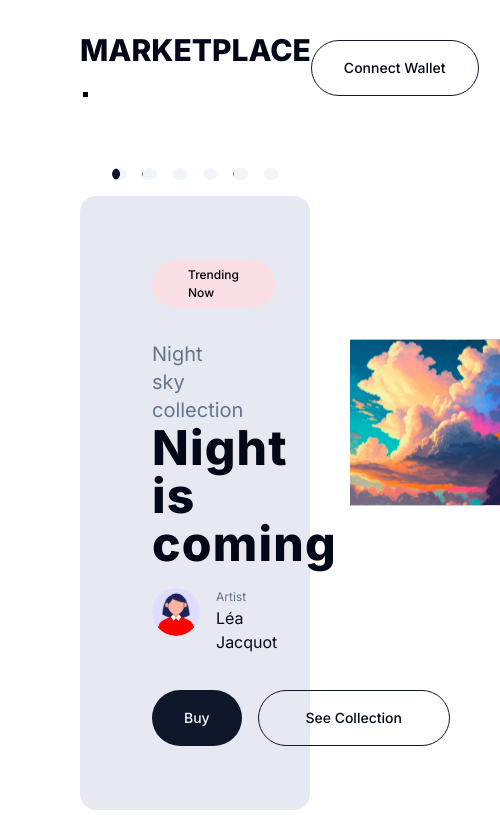
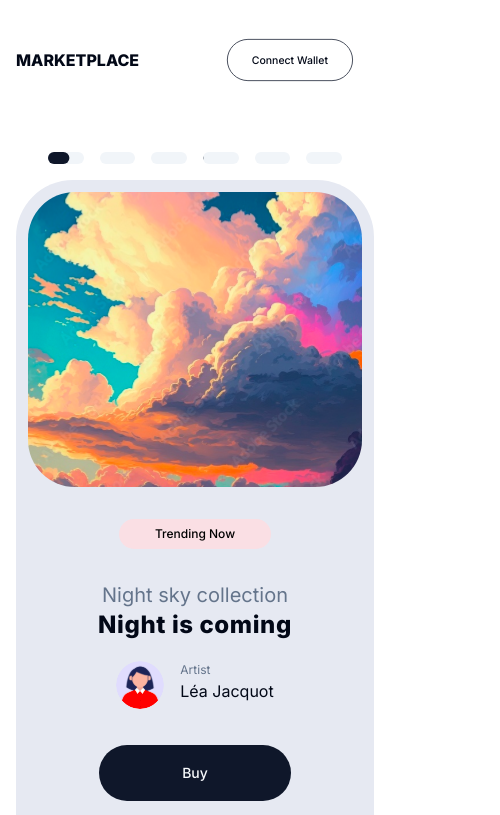
Before and after one commit to Abdul-Asa/risidio-task, a Next.js app: page / in a window 390 px wide. Shown: the top 815 px of the page, 500 px wide, since content can reach past the window. Built offline with nearby package versions, Linux system fonts and the light colour scheme.

Commit message:
responsiveness?

```diff
--- a/app/collections/[slug]/page.tsx
+++ b/app/collections/[slug]/page.tsx
@@ -8,7 +8,7 @@
 
   return (
     <main className="flex flex-col min-h-screen">
-      <div className="flex flex-col gap-8 flex-grow px-20 py-8">
+      <div className="flex flex-col gap-8 flex-grow lg:px-20 px-4 py-8">
         <Header />
         {foundItem ? <NFTPage {...foundItem} /> : <h1>Not in collection</h1>}
       </div>
--- a/app/connect/page.tsx
+++ b/app/connect/page.tsx
@@ -13,18 +13,18 @@
   const setUser = useSetAtom(userState);
 
   return (
-    <main className="flex flex-col gap-8 h-screen px-20 py-8 bg-[#E6E9F2]">
+    <main className="flex flex-col lg:gap-8 h-screen lg:px-20 px-4 py-8 bg-[#E6E9F2]">
       <Header />
       <section className="flex flex-col h-full justify-center items-center">
-        <h1 className="text-2xl font-extrabold">
+        <h1 className="lg:text-2xl text-lg font-extrabold">
           Choose the wallet to connect
         </h1>
-        <div className="flex gap-6 p-16 justify-evenly w-full">
+        <div className="flex lg:flex-row flex-col gap-6 p-4 lg:p-16 items-center justify-evenly w-full">
           {walletList.map((wallet) => (
             <Button
               key={wallet.name}
               variant={"ghost"}
-              className=" size-40 bg-white rounded-xl flex justify-center items-center hover:border-2"
+              className=" lg:size-40 size-20 bg-white rounded-xl flex justify-center items-center hover:border-2"
               onClick={() => {
                 setUser({
                   id: "STV6Q...4Z7WD",
@@ -37,7 +37,7 @@
                 router.push("/");
               }}
             >
-              <p>{wallet.name}</p>
+              <p className="text-xs lg:text-base">{wallet.name}</p>
             </Button>
           ))}
         </div>
--- a/app/page.tsx
+++ b/app/page.tsx
@@ -9,7 +9,7 @@
 
   return (
     <main className="flex flex-col min-h-screen">
-      <div className="flex flex-col gap-8 flex-grow px-20 py-8">
+      <div className="flex flex-col gap-8 flex-grow lg:px-20 px-4 py-8">
         <Header />
         {trendingCollection ? (
           <TrendingCarousel {...trendingCollection} />
--- a/components/collections.tsx
+++ b/components/collections.tsx
@@ -55,7 +55,7 @@
         <div className="absolute inset-0 bg-black/60 hidden group-hover:block" />
       </div>
       <div className="flex items-center justify-between mt-10">
-        <p className="text-[24px] font-bold">{title}</p>
+        <p className="text-[24px] font-bold line-clamp-1">{title}</p>
         <Badge className="text-black bg-[#E1EDD9]">{numberOfNFTs} NFT</Badge>
       </div>
       <div className="text-[14px] font-normal my-4 line-clamp-3">
--- a/components/footer.tsx
+++ b/components/footer.tsx
@@ -2,7 +2,7 @@
 
 const Footer = () => {
   return (
-    <footer className="flex items-center justify-between bg-[#E6E9F2] p-10">
+    <footer className="flex flex-col lg:flex-row gap-6 items-center justify-between bg-[#E6E9F2] p-10">
       {/* <h1 className="text-2xl font-extrabold uppercase">
         Marketplace
         <span className="inline-block ml-[3px] w-[5px] h-[5px] bg-black" />
--- a/components/header.tsx
+++ b/components/header.tsx
@@ -12,9 +12,9 @@
   return (
     <nav className="flex items-center justify-between ">
       <Link href={"/"}>
-        <h1 className="text-3xl font-extrabold uppercase">
+        <h1 className="lg:text-3xl font-extrabold uppercase">
           Marketplace
-          <span className="inline-block ml-[3px] w-[5px] h-[5px] bg-black" />
+          <span className="lg:inline-block ml-[3px] size-[5px] hidden bg-black" />
         </h1>
       </Link>
       {appState.isLoggedIn ? (
@@ -22,7 +22,7 @@
           Account
         </Button>
       ) : (
-        <Link href={"connect"}>
+        <Link href={"/connect"} className="scale-75 sm:scale-100">
           <Button variant={"outline"}>Connect Wallet</Button>
         </Link>
       )}
--- a/components/nft-collections.tsx
+++ b/components/nft-collections.tsx
@@ -18,16 +18,20 @@
   nftList,
 }: collectionItemType) => {
   return (
-    <section className="flex flex-col py-8 gap-4">
-      <div className="p-10 ">
-        <div className="flex justify-between gap-20">
-          <div className="w-full flex flex-col justify-between p-8">
+    <section className="flex flex-col py-2 lg:py-8 gap-4">
+      <div className="lg:p-10 ">
+        <div className="flex flex-col-reverse lg:flex-row justify-between gap-3 lg:gap-20">
+          <div className="w-full flex flex-col items-center lg:items-start justify-between lg:p-8">
             <div className="mb-6">
               <Badge className="text-black bg-[#FADFE4]">Trending Now</Badge>
             </div>
             <p className="text-muted-foreground text-xl">Collection</p>
-            <h1 className="text-5xl font-extrabold tracking-wide">{title}</h1>
-            <div className="py-3 leading-7">{description}</div>
+            <h1 className="lg:text-5xl text-3xl font-extrabold tracking-wide">
+              {title}
+            </h1>
+            <div className="py-3 text-center lg:text-start leading-7">
+              {description}
+            </div>
             <div className="flex gap-4 py-5">
               <Avatar className="size-12">
                 <AvatarImage src={avatar} alt="avatar" />
@@ -44,7 +48,7 @@
             alt={title}
             height={411}
             width={437}
-            className="size-[400px] rounded-[47px]"
+            className="lg:size-[400px] rounded-[47px]"
           />
         </div>
       </div>
--- a/components/sidebar.tsx
+++ b/components/sidebar.tsx
@@ -20,7 +20,7 @@
     <div
       className={cn(
         trigger ? "translate-x-0" : "translate-x-full",
-        "h-[700px] w-[400px] top-2 right-0 fixed z-20 pr-10",
+        "h-[95vh] sm:w-[400px] w-full pl-10 top-2 right-0 fixed z-20 lg:pr-10",
         "transition-transform duration-500"
       )}
     >
--- a/components/trending-carousel.tsx
+++ b/components/trending-carousel.tsx
@@ -75,14 +75,14 @@
           />
         ))}
       </div>
-      <div className="bg-[#E6E9F2] rounded-2xl px-10 py-8">
-        <div className="flex justify-between gap-20">
-          <div className="w-full flex flex-col justify-between p-8">
+      <div className="bg-[#E6E9F2] rounded-[57px] lg:px-10 lg:py-8 p-3">
+        <div className="flex lg:flex-row flex-col-reverse items-center justify-between gap-8 lg:gap-20">
+          <div className="w-full flex flex-col justify-between items-center lg:items-start lg:p-8">
             <div className="mb-8">
               <Badge className="text-black bg-[#FADFE4]">Trending Now</Badge>
             </div>
             <p className="text-muted-foreground  text-xl">{title} collection</p>
-            <h1 className="text-5xl font-extrabold tracking-wide">
+            <h1 className="lg:text-5xl text-2xl font-extrabold tracking-wide">
               {currentItem.title}
             </h1>
             <div className="flex gap-4 py-5">
@@ -95,7 +95,7 @@
                 <p>{artist}</p>
               </div>
             </div>
-            <div className="flex gap-4 pt-4">
+            <div className="flex flex-col lg:flex-row gap-4 pt-4">
               <Button className="w-48" onClick={() => handleBuy(currentItem)}>
                 Buy
               </Button>
@@ -111,7 +111,7 @@
             alt={currentItem.title}
             height={411}
             width={437}
-            className="size-[400px] rounded-[47px]"
+            className="lg:size-[400px] rounded-[47px]"
           />
         </div>
       </div>
--- a/lib/mock-api.ts
+++ b/lib/mock-api.ts
@@ -170,7 +170,7 @@
     icon: "/trust-wallet.svg",
   },
   {
-    name: "Coinbase Wallet",
+    name: "Coinbase",
     icon: "/coinbase-wallet.svg",
   },
 ];
```
